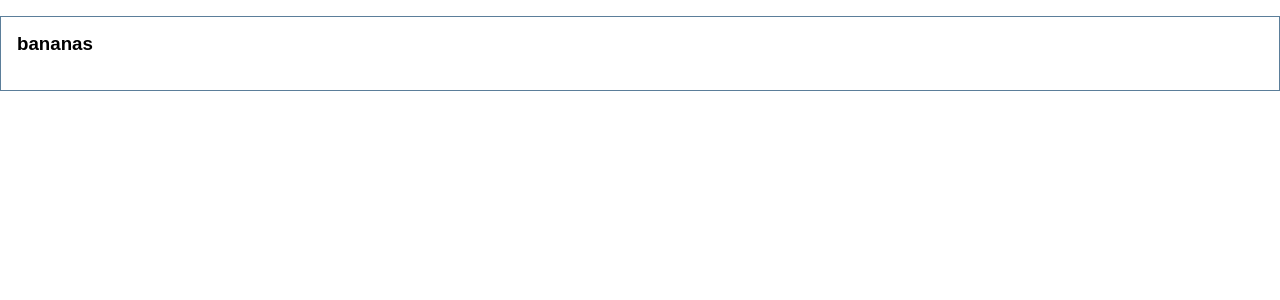
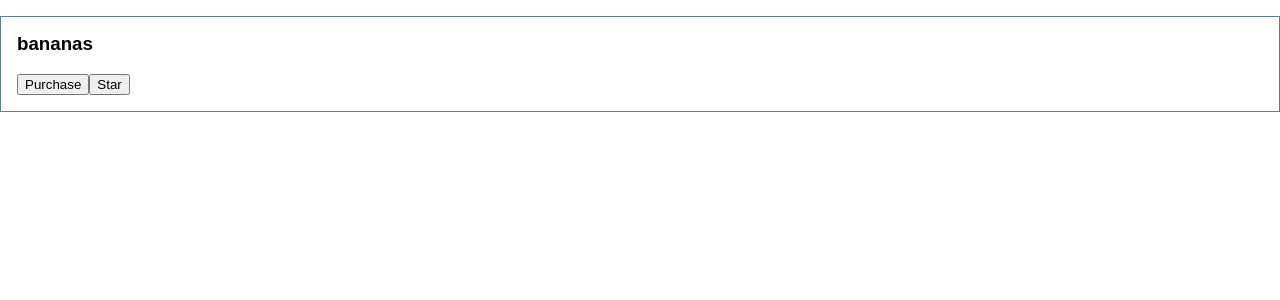
Before and after one commit to Pilewski/Grocery-List-Tests, a React (Create React App) app: page / in a window 1280 px wide. Shown: the top 300 px of the page. Built offline with nearby package versions, Linux system fonts and the light colour scheme.

Commit message:
purchase button tests

```diff
--- a/src/Grocery.js
+++ b/src/Grocery.js
@@ -8,6 +8,15 @@ const Grocery = ({ name, quantity, notes, purchased, starred, onPurchase, onStar
       <h3>{name}</h3>
       { quantity && <p className="Grocery-quantity">Quantity: {quantity}</p> }
       { notes && <p className="Grocery-notes">Notes: {notes}</p> }
+
+      <button className="Grocery-purchase">
+        {purchased ? 'Unpurchase' : 'Purchase'}
+      </button>
+
+      <button className="Grocery-starred">
+        {starred ? 'Unstar' : 'Star'}
+      </button>
+
     </article>
   );
 };
```
Also changed, not shown: 1 other file (tests, documents, lock files or other folders).
